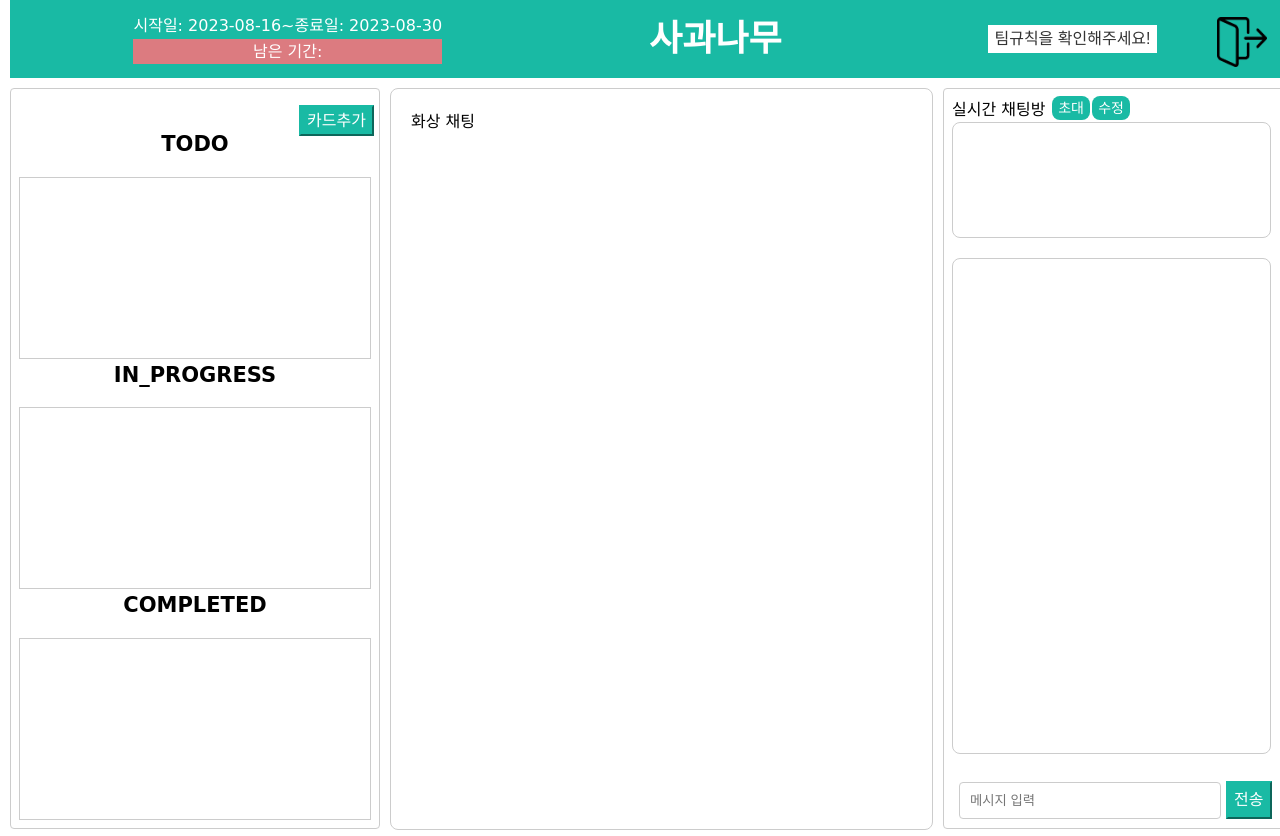
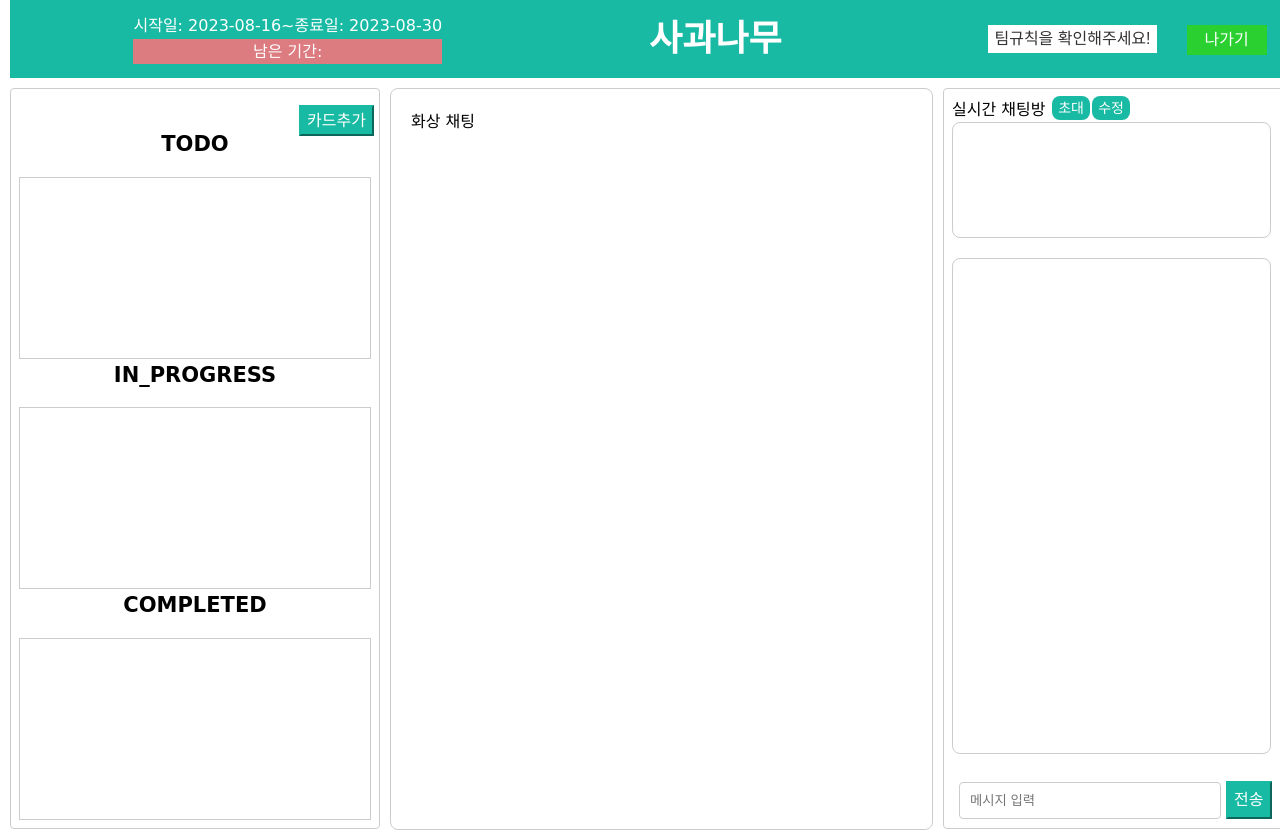
Before and after one commit to team4-apple-tree/AppleTree, a website: page public/room.html in a window 1280 px wide. Drawn offline with nearby package versions, Linux system fonts and the light colour scheme; no server answers; some icons are missing; a web font is replaced by a local one.

Commit message:
fix : roomcontroller img 수정 및 css 깨지는거 수정

```diff
--- a/public/css/main.css
+++ b/public/css/main.css
@@ -822,7 +822,7 @@ ul {
 
 #passwordInput {
   height: 30px;
-  width: 230px;
+  width: 200px;
   margin-left: 15px;
 }
 
--- a/public/css/room.css
+++ b/public/css/room.css
@@ -24,12 +24,19 @@ header {
 }
 
 .exit {
-  width: 50px;
-  height: 50px;
+  width: 80px;
+  height: 30px;
   cursor: pointer;
   position: absolute;
   right: -110px;
-  top: -8px;
+  top: 0;
+  background-color: #2acf30;
+  color: #fff;
+  border: none;
+}
+
+.exit:hover {
+  background: red;
 }
 
 #groupName {
--- a/public/room.html
+++ b/public/room.html
@@ -37,12 +37,7 @@
           <div class="dropdown-content">
             <p id="TeamRole">팀규칙 내용</p>
           </div>
-          <img
-            src="./images/exit.png"
-            alt="exit"
-            class="exit"
-            onclick="location.href='/'"
-          />
+          <button class="exit" onclick="location.href='/'">나가기</button>
         </div>
       </div>
     </header>
--- a/src/room/room.service.ts
+++ b/src/room/room.service.ts
@@ -55,7 +55,7 @@ export class RoomService {
   async getImagePath(roomId: number): Promise<string> {
     const room = await this.roomRepository.findOne({ where: { roomId } });
     if (!room) {
-      throw new NotFoundException(`Room with ID ${roomId} not found`);
+      throw new NotFoundException(`해당하는 룸 ${roomId}을 찾을 수 없습니다.`);
     }
     return room.image;
   }
```
Also changed, not shown: src/room/room.controller.ts (+5 -12 lines).
